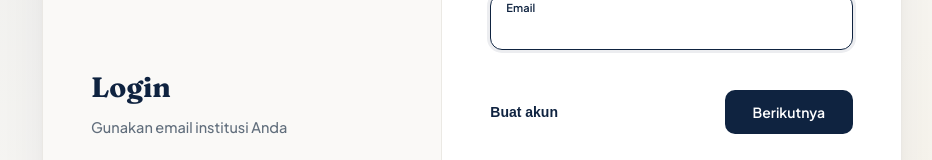
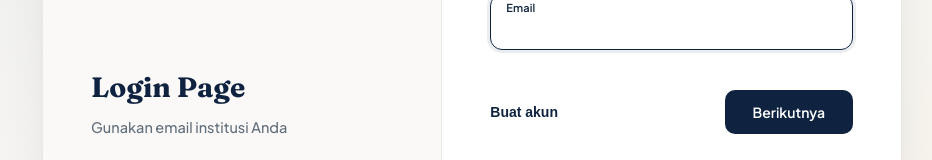
Before and after one commit to habibiws/sisfoethes, a React (Create React App) app in the folder frontend/: page /login in a window 1280 px wide. Shown: the part 336-496 px from the top of the page, without its empty margins (168-1100 px from the left). Built offline with nearby package versions, Linux system fonts and the light colour scheme; no server answers.

Commit message:
update: ganti judul login menjadi Login Page untuk test remote

```diff
--- a/frontend/src/pages/AuthPage.js
+++ b/frontend/src/pages/AuthPage.js
@@ -254,7 +254,7 @@ export default function AuthPage() {
           <div className="auth-left-content fade-in">
             {mode === 'login' && (
               <>
-                <h2 className="auth-left-title">{loginStep === 'email' ? 'Login' : 'Selamat Datang'}</h2>
+                <h2 className="auth-left-title">{loginStep === 'email' ? 'Login Page' : 'Selamat Datang'}</h2>
                 <p className="auth-left-subtitle">
                   {loginStep === 'email' ? 'Gunakan email institusi Anda' : 'Masukkan kata sandi untuk melanjutkan'}
                 </p>
```
